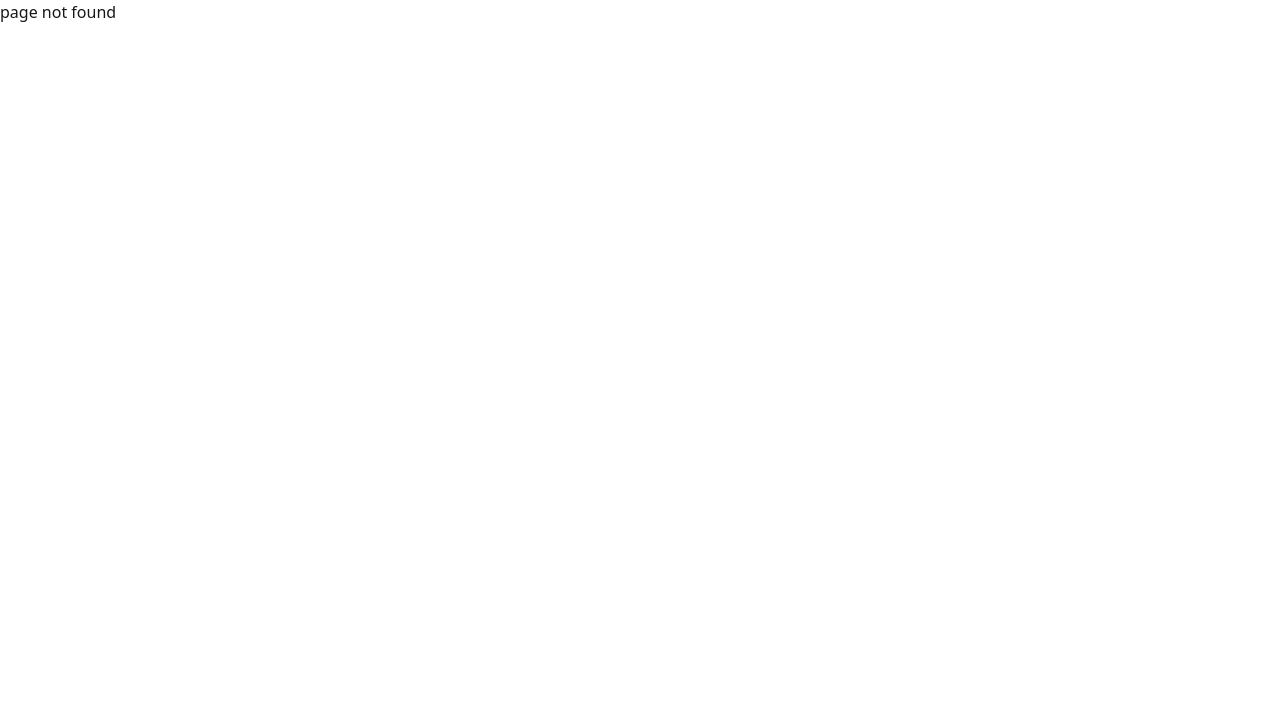
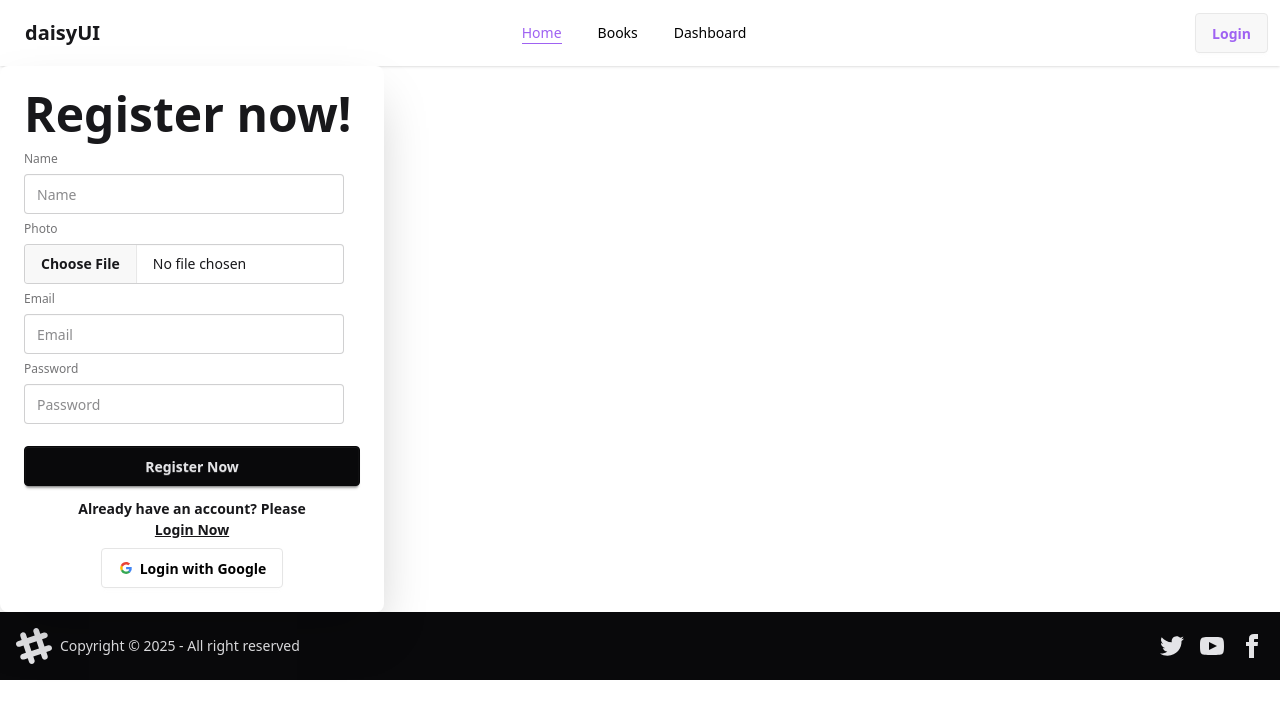
Before and after one commit to shariful4051/a11-bookCourier-client, a React (Vite) app: page /register in a window 1280 px wide. Before the commit this address had no page. Shown: the top 718 px of the page. Built offline with nearby package versions, Linux system fonts and the light colour scheme; no server answers.

Commit message:
login and register input added

```diff
--- a/index.html
+++ b/index.html
@@ -1,5 +1,5 @@
 <!doctype html>
-<html lang="en">
+<html lang="en" data-theme="light">
   <head>
     <meta charset="UTF-8" />
     <link rel="icon" type="image/svg+xml" href="/vite.svg" />
--- a/package.json
+++ b/package.json
@@ -18,6 +18,7 @@
     "react-hook-form": "^7.68.0",
     "react-icons": "^5.5.0",
     "react-router": "^7.10.1",
+    "react-toastify": "^11.0.5",
     "sweetalert2": "^11.26.10",
     "tailwindcss": "^4.1.18"
   },
--- a/src/AuthContext/AuthProvider.jsx
+++ b/src/AuthContext/AuthProvider.jsx
@@ -1,8 +1,57 @@
-import React from 'react';
+import React, { useEffect, useState } from 'react';
 import AuthContext from './AuthContext';
+import { createUserWithEmailAndPassword, GoogleAuthProvider, onAuthStateChanged, signInWithEmailAndPassword, signInWithPopup, signOut, updateProfile } from 'firebase/auth';
+import { auth } from '../Firebase/Firebase.config';
+
+const googleProvider = new GoogleAuthProvider()
 
 const AuthProvider = ({children}) => {
-    const authInfo={}
+    const [user,setUser] = useState('')
+    const [loding,setLoding] =useState(true)
+    //create-user
+    const createUser = (email,password)=>{
+        return createUserWithEmailAndPassword(auth,email,password)
+    }
+    //---------signIn
+    const loginUser = (email,password)=>{
+        return signInWithEmailAndPassword(auth,email,password)
+    }
+    //------googleLogin
+    const googleUser = ()=>{
+        return signInWithPopup(auth,googleProvider)
+    }
+
+    //-------signOut------
+    const logOutUser = ()=>{
+        return signOut(auth)
+    }
+
+    // --------profile update
+    const updateUser = (updatedData)=>{
+        return updateProfile(auth.currentUser,{updatedData})
+    }
+
+    //-----get current user----
+    useEffect(()=>{
+        const unsubscribe = onAuthStateChanged(auth,(currentUser)=>{
+            setUser(currentUser)
+            setLoding(false)
+        })
+        return ()=>{unsubscribe()}
+    },[])
+
+
+    const authInfo={
+        createUser,
+        loginUser,
+        googleUser,
+        logOutUser,
+        updateUser,
+        user,
+        setUser,
+        loding,
+        setLoding
+    }
     return (
         <div>
             <AuthContext value={authInfo}>{children}</AuthContext>
--- a/src/Hooks/useAuth.jsx
+++ b/src/Hooks/useAuth.jsx
@@ -1,12 +1,9 @@
-import React from 'react';
+import React, { use } from 'react';
+import AuthContext from '../AuthContext/AuthContext';
 
 const useAuth = () => {
-    const authInfo = use
-    return (
-        <div>
-
-        </div>
-    );
+    const authInfo = use(AuthContext)
+    return authInfo
 };
 
 export default useAuth;
--- /dev/null
+++ b/src/auth/Login.jsx
@@ -0,0 +1,38 @@
+import React from 'react';
+import GoogleLogin from '../component/GoogleLogin';
+import { Link } from 'react-router';
+
+const Login = () => {
+    return (
+
+
+    <div className="card bg-base-100 w-full max-w-sm shrink-0 shadow-2xl">
+      <div className="card-body">
+         <h1 className="text-5xl font-bold">Login now!</h1>
+        <form action="">
+            <fieldset className="fieldset">
+          <label className="label">Email</label>
+          <input type="email" className="input" placeholder="Email" />
+          <label className="label">Password</label>
+          <input type="password" className="input" placeholder="Password" />
+
+          <button className="btn btn-neutral mt-4">Login</button>
+        </fieldset>
+
+
+        </form>
+        <div>
+            <h3 className='text-center font-semibold'>Don't have an account? Please</h3>
+           <Link to='/register'> <p className=' text-center underline cursor-pointer font-semibold'>Register Now</p></Link>
+        </div>
+         <span className=' text-center w-full'> <GoogleLogin></GoogleLogin></span>
+      </div>
+    </div>
+
+
+
+
+    );
+};
+
+export default Login;
--- /dev/null
+++ b/src/auth/Register.jsx
@@ -0,0 +1,47 @@
+import React from 'react';
+import GoogleLogin from '../component/GoogleLogin';
+import { Link } from 'react-router';
+import { useForm } from "react-hook-form"
+
+const Register = () => {
+
+
+    const {register,handleSubmit} = useForm()
+    const handleRegister = (data)=>{
+        console.log(data);
+    }
+    return (
+     <div className="card bg-base-100 w-full max-w-sm shrink-0 shadow-2xl">
+      <div className="card-body">
+         <h1 className="text-5xl font-bold">Register now!</h1>
+        <form onSubmit={handleSubmit(handleRegister)}>
+            <fieldset className="fieldset">
+
+          <label className="label">Name</label>
+          <input type="text" {...register('name')} className="input" placeholder="Name" required />
+
+          <label className="label">Photo</label>
+          <input type="file" className="file-input" placeholder=""  />
+
+          <label className="label">Email</label>
+          <input type="email" {...register('email')} className="input" placeholder="Email" />
+
+          <label className="label">Password</label>
+          <input type="password" {...register('password')} className="input" placeholder="Password" />
+
+          <button className="btn btn-neutral mt-4">Register Now</button>
+        </fieldset>
+
+
+        </form>
+        <div>
+            <h3 className='text-center font-semibold'>Already have an account? Please</h3>
+           <Link to='/login'> <p className=' text-center underline cursor-pointer font-semibold'>Login Now</p></Link>
+        </div>
+         <span className='  text-center w-full'> <GoogleLogin></GoogleLogin></span>
+      </div>
+    </div>
+    );
+};
+
+export default Register;
--- /dev/null
+++ b/src/component/GoogleLogin.jsx
@@ -0,0 +1,28 @@
+import React from 'react';
+import useAuth from '../Hooks/useAuth';
+import { toast } from 'react-toastify';
+
+const GoogleLogin = () => {
+    const {googleUser,setUser} = useAuth()
+    const googleLogin = () =>{
+        googleUser()
+        .then(result =>{
+          setUser(result.user)
+          toast.success('Google login success.')
+        })
+        .catch(error=>{
+            toast.error(error.message)
+        })
+    }
+    return (
+        <div>
+            {/* Google */}
+            <button onClick={googleLogin} className="btn bg-white text-black border-[#e5e5e5]">
+            <svg aria-label="Google logo" width="16" height="16" xmlns="http://www.w3.org/2000/svg" viewBox="0 0 512 512"><g><path d="m0 0H512V512H0" fill="#fff"></path><path fill="#34a853" d="M153 292c30 82 118 95 171 60h62v48A192 192 0 0190 341"></path><path fill="#4285f4" d="m386 400a140 175 0 0053-179H260v74h102q-7 37-38 57"></path><path fill="#fbbc02" d="m90 341a208 200 0 010-171l63 49q-12 37 0 73"></path><path fill="#ea4335" d="m153 219c22-69 116-109 179-50l55-54c-78-75-230-72-297 55"></path></g></svg>
+            Login with Google
+            </button>
+        </div>
+    );
+};
+
+export default GoogleLogin;
--- a/src/index.css
+++ b/src/index.css
@@ -1,2 +1,8 @@
 @import "tailwindcss";
 @plugin "daisyui";
+@plugin "daisyui/theme" {
+  name: "light";
+  default: true;
+  --color-primary: #9F62F2;
+  --color-secondary: blue;
+}
--- a/src/layOut/homeLayout/Navbar.jsx
+++ b/src/layOut/homeLayout/Navbar.jsx
@@ -1,6 +1,42 @@
-import React from 'react';
+import React, { useEffect, useState } from 'react';
+import { Link, NavLink } from 'react-router';
+import useAuth from '../../Hooks/useAuth';
 
 const Navbar = () => {
+     const[toggle,setToggle] = useState('home')
+
+     const {user,logOutUser} = useAuth()
+
+     const logOut = ()=>{
+      logOutUser()
+      .then()
+      .catch(error=>{
+        alert(error.message)
+      })
+     }
+
+  const links = <>
+    <li><NavLink  to="/"><span onClick={()=>setToggle('home')} className={` font-medium text-[#000000] mr-3 ${toggle==='home'&&'text-[#9F62F2]   border-b'}`}>Home</span></NavLink></li>
+
+    <li><NavLink  to="/books"><span onClick={()=>setToggle('books')} className={` font-medium text-[#000000] mr-3 ${toggle==='books'&&'text-[#9F62F2]   border-b'}`}>Books</span></NavLink></li>
+
+    <li><NavLink  to="/dashboard"><span onClick={()=>setToggle('Dashboard')} className={` font-medium text-[#000000] mr-3 ${toggle==='Dashboard'&&'text-[#9F62F2]   border-b'}`}>Dashboard</span></NavLink></li>
+
+  </>
+
+  //----------theme toggle-----------
+   const [theme,setTheme] = useState(localStorage.getItem('theme') ||'light')
+
+   useEffect(()=>{
+   const html = document.querySelector('html')
+   html.setAttribute('data-theme',theme)
+   localStorage.setItem('theme',theme)
+
+   },[theme])
+
+   const handleTheme = (checked)=>{
+    setTheme(checked?'dark':'light')
+   }
     return (
         <div className="navbar bg-base-100 shadow-sm">
   <div className="navbar-start">
@@ -11,36 +47,29 @@ const Navbar = () => {
       <ul
         tabIndex="-1"
         className="menu menu-sm dropdown-content bg-base-100 rounded-box z-1 mt-3 w-52 p-2 shadow">
-        <li><a>Item 1</a></li>
-        <li>
-          <a>Parent</a>
-          <ul className="p-2">
-            <li><a>Submenu 1</a></li>
-            <li><a>Submenu 2</a></li>
-          </ul>
-        </li>
-        <li><a>Item 3</a></li>
+       {links}
       </ul>
     </div>
     <a className="btn btn-ghost text-xl">daisyUI</a>
   </div>
   <div className="navbar-center hidden lg:flex">
     <ul className="menu menu-horizontal px-1">
-      <li><a>Item 1</a></li>
-      <li>
-        <details>
-          <summary>Parent</summary>
-          <ul className="p-2 bg-base-100 w-40 z-1">
-            <li><a>Submenu 1</a></li>
-            <li><a>Submenu 2</a></li>
-          </ul>
-        </details>
-      </li>
-      <li><a>Item 3</a></li>
+      {links}
     </ul>
   </div>
   <div className="navbar-end">
-    <a className="btn">Button</a>
+
+    <div className="dropdown dropdown-end">
+  <div tabIndex={0} role="button" className=" m-1">{user?<img className='w-[50px] h-[50px] bg-blue-300 rounded-full' src={user?.photoURL} alt="" />:<button><Link to='/login' className='btn'><span className='text-primary '>Login</span></Link></button>}</div>
+  <ul tabIndex="-1" className="dropdown-content menu bg-base-100 rounded-box z-100 w-52 p-2 shadow-sm">
+
+      <li className='font-semibold'><NavLink to='/login'>Login </NavLink></li>
+      <li className='font-semibold'><NavLink to='/profile'>Profile</NavLink></li>
+      <input className='toggle' onChange={(e)=>handleTheme(e.target.checked)} type="checkbox" name="" id="" />
+    <li className='font-semibold'><a onClick={logOut}>Logout</a></li>
+
+  </ul>
+</div>
   </div>
 </div>
     );
--- a/src/main.jsx
+++ b/src/main.jsx
@@ -5,11 +5,13 @@ import App from './App.jsx'
 import { RouterProvider } from 'react-router'
 import Router from './router/Router.jsx'
 import AuthProvider from './AuthContext/AuthProvider.jsx'
+import { ToastContainer } from 'react-toastify'
 
 createRoot(document.getElementById('root')).render(
   <StrictMode>
    <AuthProvider>
     <RouterProvider router={Router}></RouterProvider>
+    <ToastContainer />
    </AuthProvider>
   </StrictMode>,
 )
--- a/src/router/Router.jsx
+++ b/src/router/Router.jsx
@@ -2,6 +2,8 @@ import React from 'react';
 import { createBrowserRouter } from 'react-router';
 import HomeLayout from '../layOut/homeLayout/HomeLayout';
 import Home from '../layOut/homeLayout/Home';
+import Login from '../auth/Login';
+import Register from '../auth/Register';
 
 const Router = createBrowserRouter([
     {
@@ -12,6 +14,14 @@ const Router = createBrowserRouter([
             {
                 index:true,
                 Component:Home
+            },
+            {
+                path:'/login',
+                Component:Login
+            },
+            {
+                path:'/register',
+                Component:Register
             }
         ]
     }
```
Also changed, not shown: 1 other file (tests, documents, lock files or other folders).
